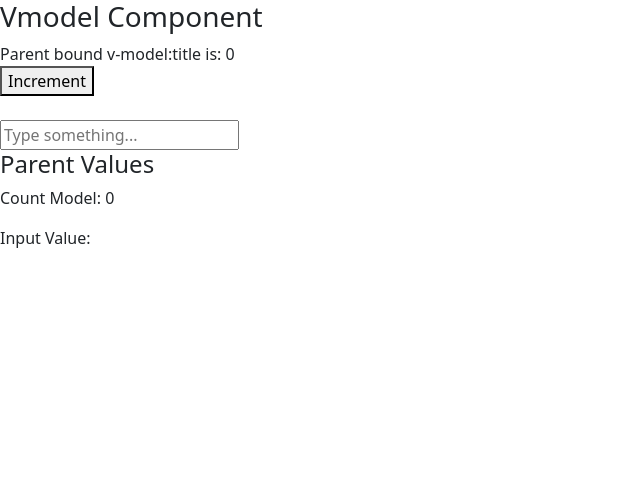
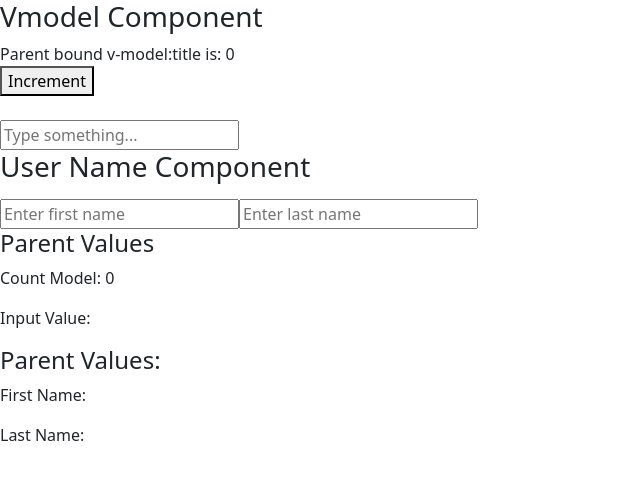
Before and after one commit to om-jasoliya91/vuedemo, a Vue app: page /vmodel in a window 1280 px wide. Shown: the top 480 px of the page, without its empty margins (0-640 px from the left). Built offline with nearby package versions, Linux system fonts and the light colour scheme.

Commit message:
v-model bindingss

```diff
--- a/src/components/practise/VmodelComponent.vue
+++ b/src/components/practise/VmodelComponent.vue
@@ -4,7 +4,8 @@ const titleModel = defineModel('title')
 
 // Default v-model (parent: v-model="inputValue")
 const inputModel = defineModel()
-
+const firstName = defineModel('first-name')
+const lastName = defineModel('last-name')
 function update() {
   titleModel.value++ // increment parent value
 }
@@ -21,4 +22,12 @@ function update() {
 
   <!-- Default v-model for <input> -->
   <input v-model="inputModel" placeholder="Type something..." />
+
+  <h3>User Name Component</h3>
+
+  <!-- Bind to parent's "first" -->
+  <input v-model="firstName" placeholder="Enter first name" />
+
+  <!-- Bind to parent's "last" -->
+  <input v-model="lastName" placeholder="Enter last name" class="mt-2" />
 </template>
--- a/src/components/viewfile/VmodelView.vue
+++ b/src/components/viewfile/VmodelView.vue
@@ -5,12 +5,24 @@ import VmodelComponent from '../practise/VmodelComponent.vue'
 // Variables bound via v-model
 const countModel = ref(0)
 const inputValue = ref('')
+
+const first = ref('')
+const last = ref('')
 </script>
 
 <template>
-  <VmodelComponent v-model:title="countModel" v-model="inputValue" />
+  <VmodelComponent
+    v-model:title="countModel"
+    v-model="inputValue"
+    v-model:first-name="first"
+    v-model:last-name="last"
+  />
 
   <h4>Parent Values</h4>
   <p>Count Model: {{ countModel }}</p>
   <p>Input Value: {{ inputValue }}</p>
+
+  <h4>Parent Values:</h4>
+  <p>First Name: {{ first }}</p>
+  <p>Last Name: {{ last }}</p>
 </template>
```
